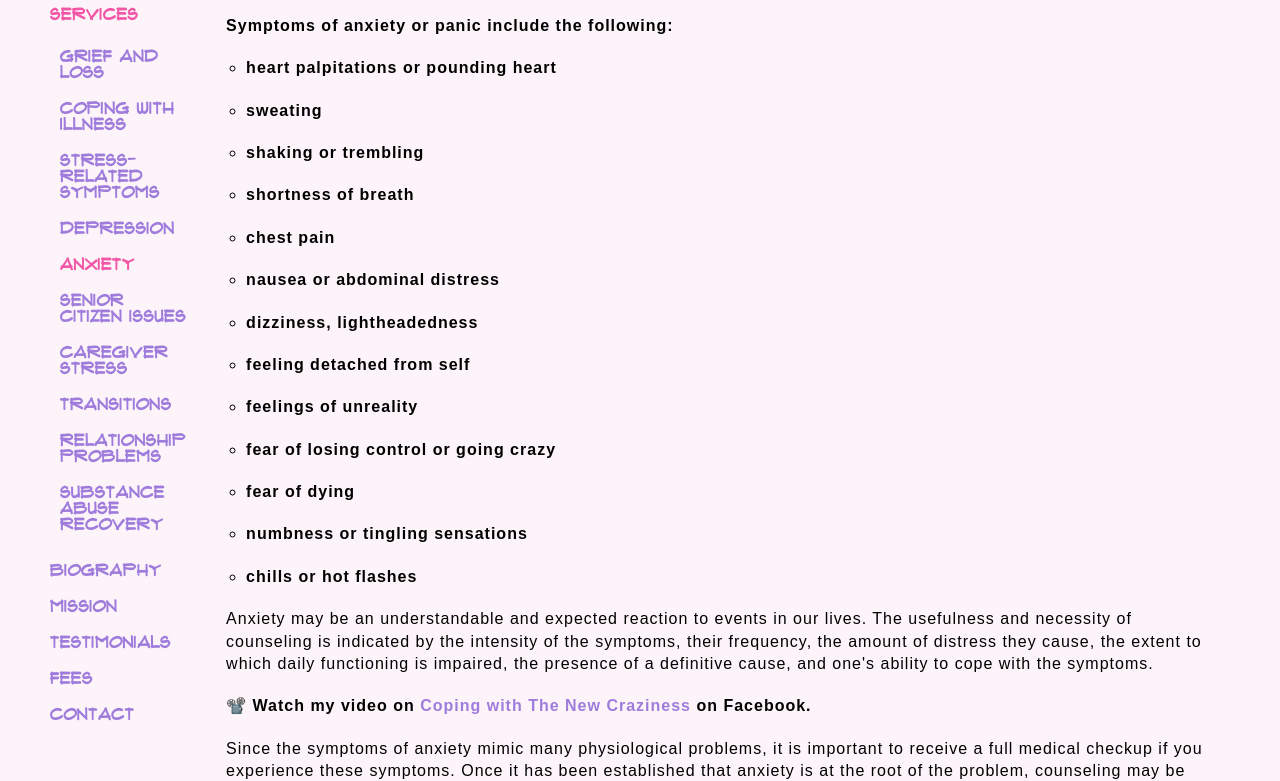
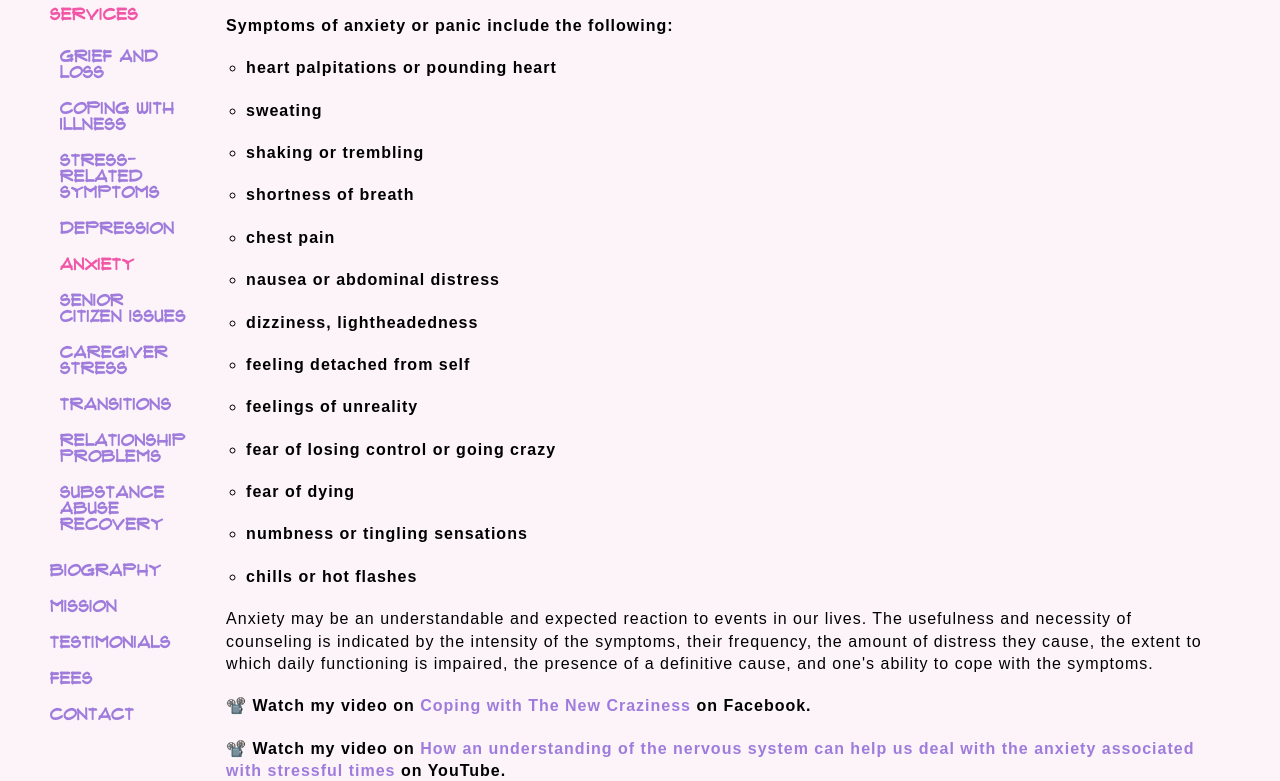
Before and after one commit to AbsorbingChaos/drsusandrysdale-com, a plain HTML site: page public/services/anxiety.html in a window 1280 px wide. Shown: the part 172-953 px from the top of the page. Drawn offline with Linux system fonts and the light colour scheme; a web font is replaced by a local one.

Commit message:
add new video link on anxiety and nervous system

```diff
--- a/public/services/anxiety.html
+++ b/public/services/anxiety.html
@@ -402,6 +402,7 @@
         </ul>
         <p>Anxiety may be an understandable and expected reaction to events in our lives. The usefulness and necessity of counseling is indicated by the intensity of the symptoms, their frequency, the amount of distress they cause, the extent to which daily functioning is impaired, the presence of a definitive cause, and one's ability to cope with the symptoms.</p>
         <p class="dsd__bold">📽️ Watch my video on <a href="https://www.facebook.com/drsusandrysdale/videos/246796643137101/" target="_blank">Coping with The New Craziness</a> on Facebook.</p>
+        <p class="dsd__bold">📽️ Watch my video on <a href="https://youtu.be/5w05HLZr4dU" target="_blank">How an understanding of the nervous system can help us deal with the anxiety associated with stressful times</a> on YouTube.</p>
         <p>Since the symptoms of anxiety mimic many physiological problems, it is important to receive a full medical checkup if you experience these symptoms. Once it has been established that anxiety is at the root of the problem, counseling may be appropriate. Let's work together to find solutions to your problems.</p>
         <p>Therapy will provide you with an understanding of the biopsychosocial roots of the anxiety: inherited traits, past psychological trauma, or present environmental factors. You will learn <span class="dsd__bold">techniques to manage the symptoms</span>, such as:</p>
         <ul class="dsd__main__list dsd__bold">
```
Also changed, not shown: public/services/index.html (+1 -0 lines).
